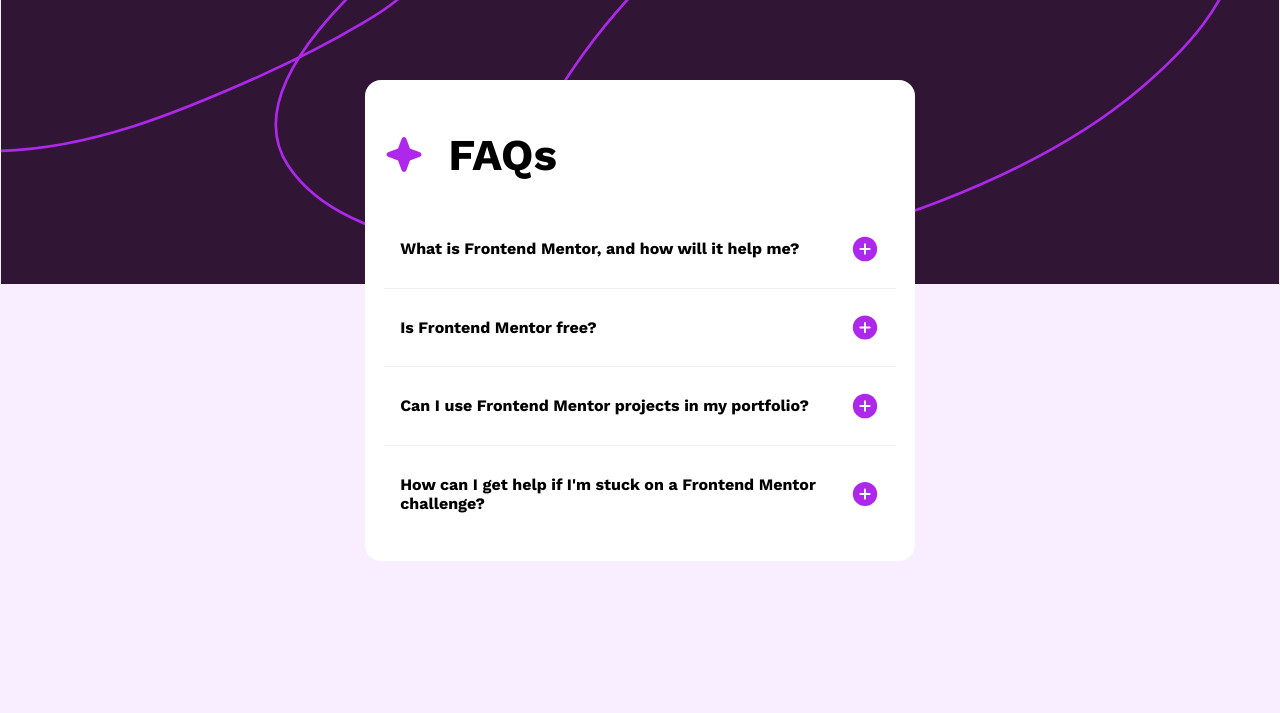
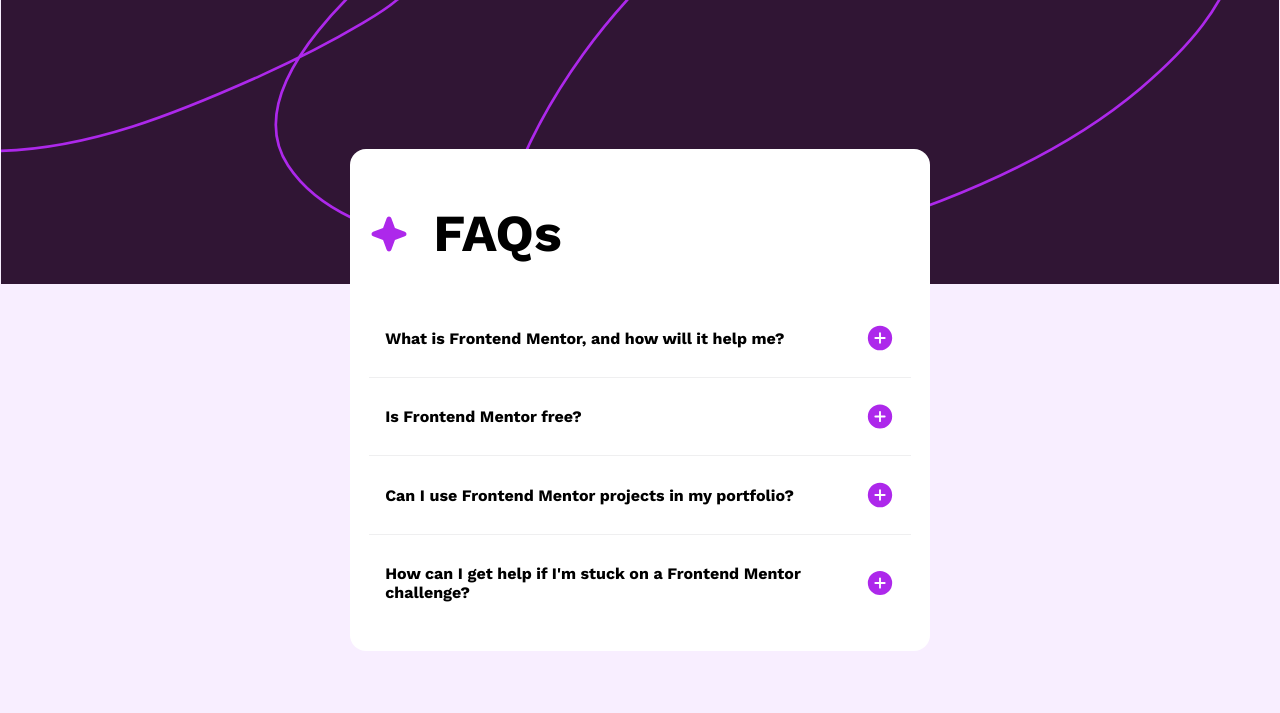
Before and after one commit to Turtlewords/faq_accordion, a plain HTML site: page index.html in a window 1280 px wide. Drawn offline with Linux system fonts and the light colour scheme.

Commit message:
adjust background image

```diff
--- a/styles.css
+++ b/styles.css
@@ -32,22 +32,23 @@
 body {
     font-family: "WorkSans", sans-serif;
     background: #F8EEFF url("assets/images/background-pattern-mobile.svg");
+    background-size: contain;
     background-repeat: no-repeat;
     margin: 0;
     display: flex;
     justify-content: center;
     align-items: center;
+    min-height: 100vh;
 }
 
 #container {
     width: 90%;
-    max-width: 550px;
+    max-width: 580px;
     background-color: var(--white);
     display: flex;
     flex-direction: column;
     padding: 1.2rem;
     border-radius: 16px;
-    margin: 5rem 0;
 }
 
 header {
@@ -105,13 +106,23 @@ h2:hover {
 }
 
 
-@media (min-width: 1200px) {
+@media (min-width: 1000px) {
     body {
-        background-image: url("assets/images/background-pattern-desktop.svg");
+        background: #F8EEFF url("assets/images/background-pattern-desktop.svg");
         background-size: contain;
+        background-repeat: no-repeat;
+
     }
 }
 
 h1 {
-    font-size: 2.75rem;
+    font-size: 3rem;
 }
+
+@media (min-width: 1200px) {
+
+}
+
+h1 {
+    font-size: 3.25rem;
+}
```
